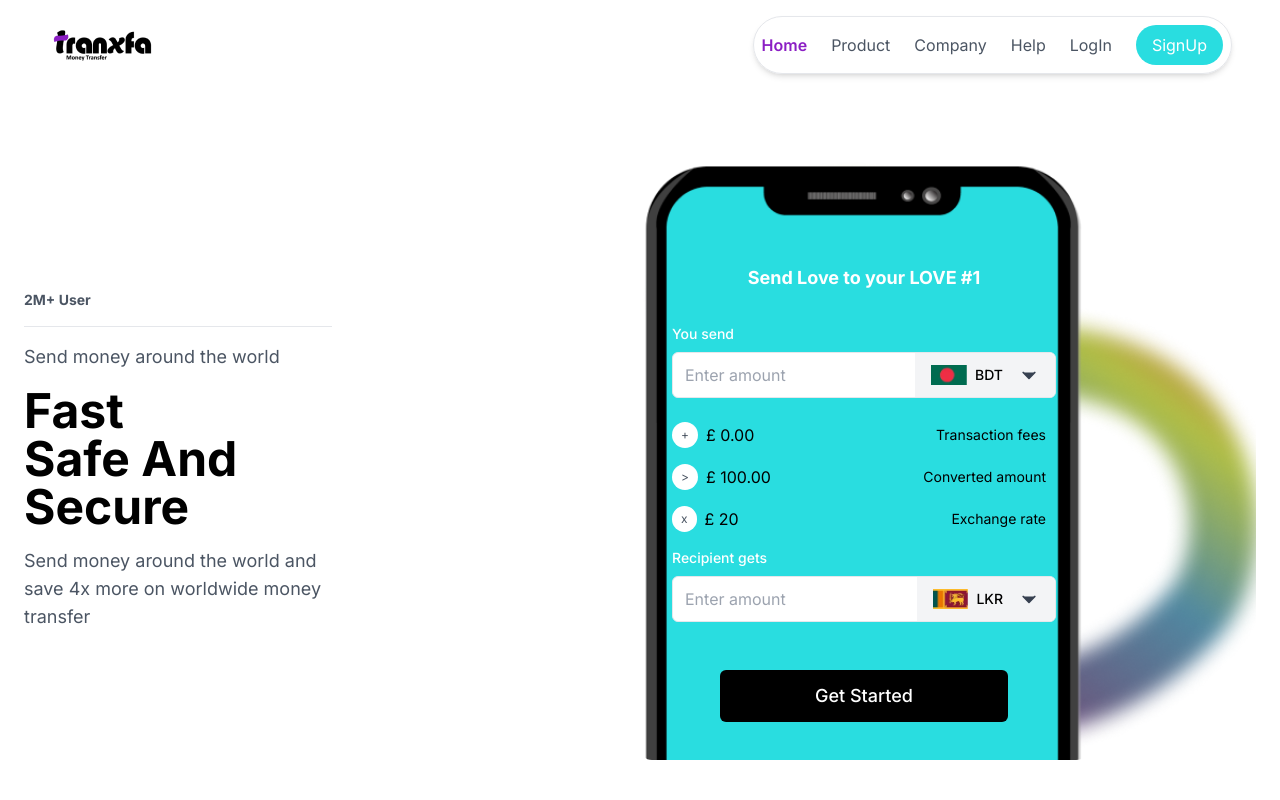
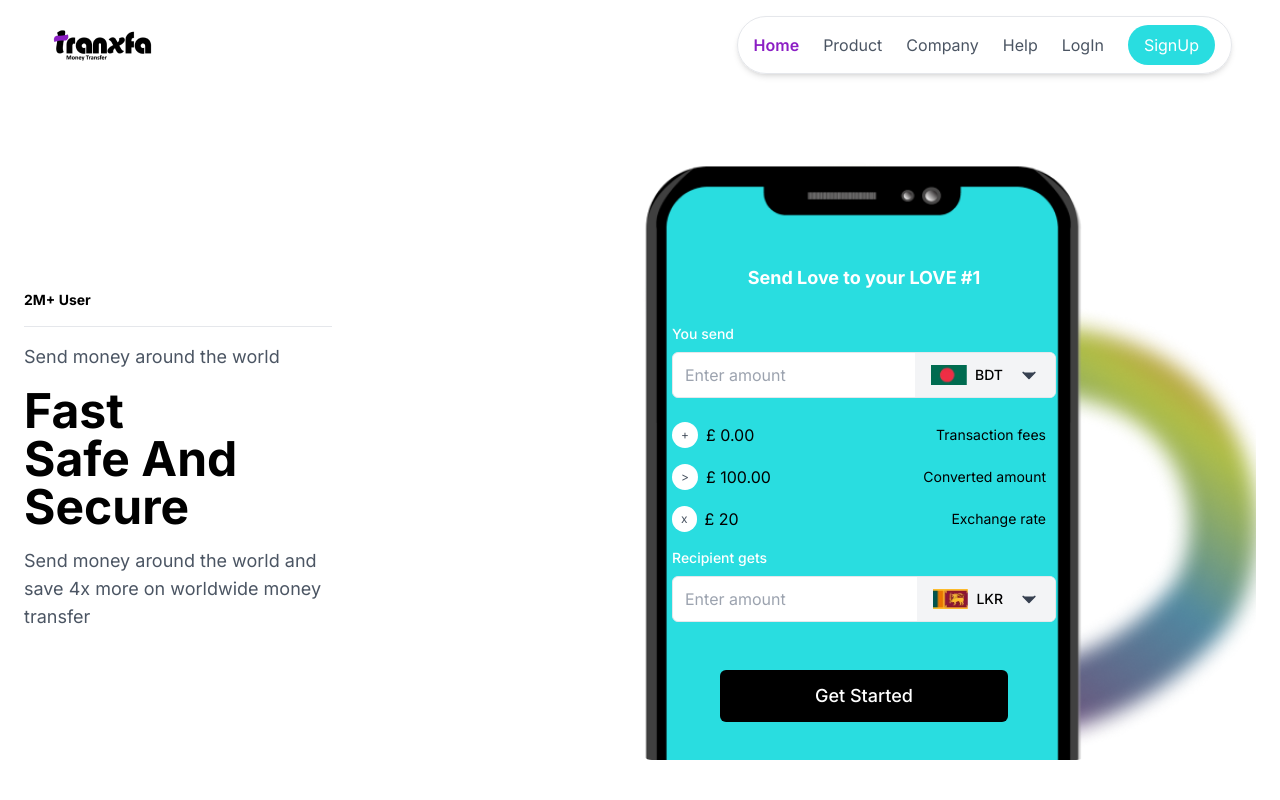
Before and after one commit to iamanshu11/tranxfa, a website: page src/index.html in a window 1280 px wide. Shown: the top 800 px of the page. Drawn offline with nearby package versions, Linux system fonts and the light colour scheme.

Commit message:
content updated

```diff
--- a/src/index.html
+++ b/src/index.html
@@ -20,7 +20,7 @@
       </div>
 
       <!-- Navigation Links for Desktop -->
-      <nav class="hidden md:flex space-x-6 items-center border  p-2 rounded-full shadow-md">
+      <nav class="hidden md:flex space-x-6 items-center border  p-2 px-4 rounded-full shadow-md">
         <a href="#" class="text-purple-secondary font-semibold hover:underline">Home</a>
         <a href="#" class="text-gray-600 hover:text-purple-secondary">Product</a>
         <a href="#" class="text-gray-600 hover:text-purple-secondary">Company</a>
@@ -68,7 +68,7 @@
         <!-- Left Section -->
         <div class="lg:w-1/2 mb-12 lg:mb-0">
           <div class="text-left space-y-4 lg:w-1/2">
-            <p class="text-sm font-bold text-gray-600">2M+ User</p>
+            <p class="text-sm font-bold text-black">2M+ User</p>
             <hr>
             <p class="text-lg text-gray-600">
               Send money around the world
```
Also changed, not shown: dist/output.css.
